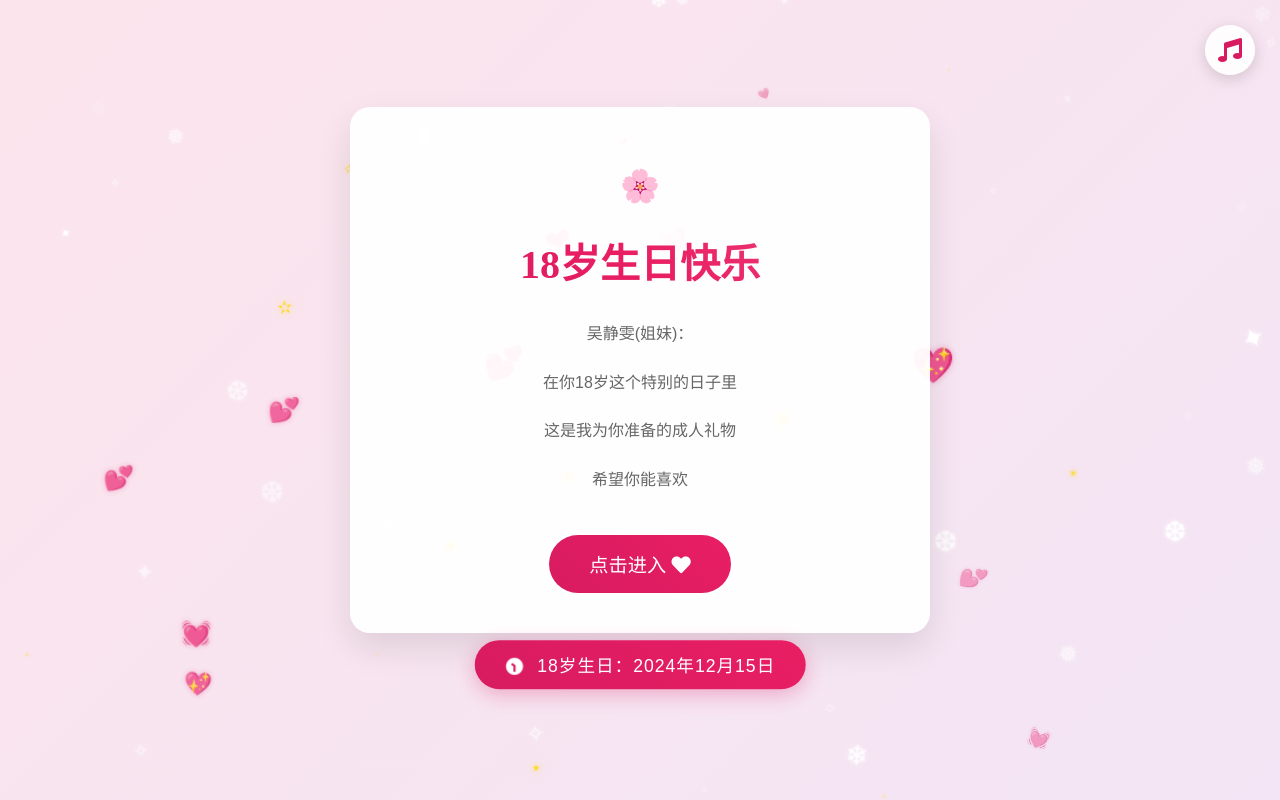
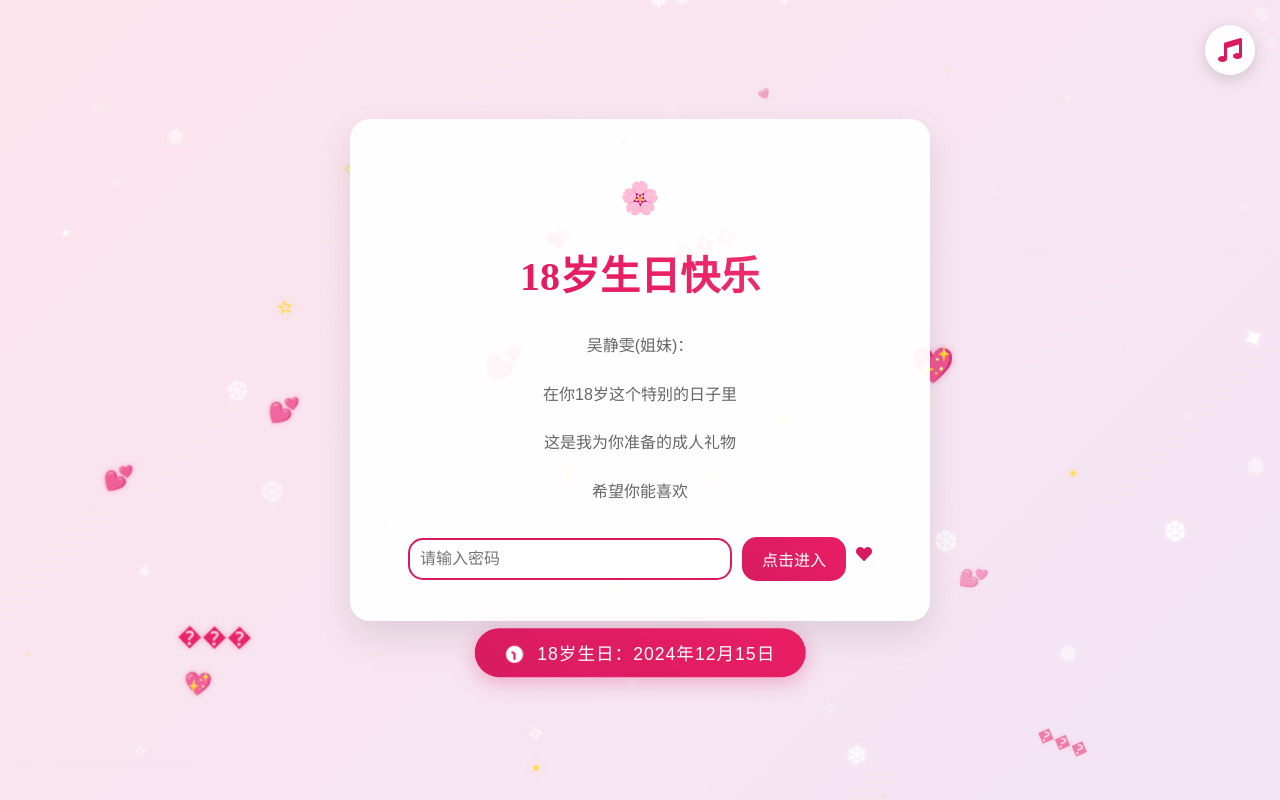
Before and after one commit to phr87310/shengrikuaile.github.io, a plain HTML site: page index.html in a window 1280 px wide. Drawn offline with Linux system fonts and the light colour scheme.

Commit message:
Update index.html

```diff
--- a/index.html
+++ b/index.html
@@ -218,6 +218,57 @@
             from { transform: rotate(0deg); }
             to { transform: rotate(360deg); }
         }
+
+        .password-input {
+            padding: 10px;
+            border: 2px solid #d81b60;
+            border-radius: 15px;
+            font-size: 1em;
+            margin-top: 10px;
+            width: 80%;
+            max-width: 300px;
+            outline: none;
+            transition: border-color 0.3s;
+        }
+
+        .password-input:focus {
+            border-color: #e91e63;
+        }
+
+        .submit-btn {
+            padding: 10px 20px;
+            background: linear-gradient(45deg, #d81b60, #e91e63);
+            color: white;
+            border: none;
+            border-radius: 15px;
+            font-size: 1em;
+            cursor: pointer;
+            margin-top: 10px;
+            transition: background 0.3s;
+        }
+
+        .submit-btn:hover {
+            background: linear-gradient(45deg, #e91e63, #d81b60);
+        }
+
+        .input-container {
+            display: flex;
+            justify-content: center;
+            align-items: center;
+            margin-top: 10px;
+        }
+
+        .password-input {
+            margin-right: 10px; /* 添加右边距以分隔输入框和按钮 */
+        }
+
+        .alert-message {
+            color: #4CAF50; /* 绿色 */
+            font-size: 1.2em;
+            margin-top: 10px;
+            text-align: center;
+            display: none; /* 默认隐藏 */
+        }
     </style>
 </head>
 <body>
@@ -240,7 +291,31 @@
         <p class="welcome-text">在你18岁这个特别的日子里</p>
         <p class="welcome-text">这是我为你准备的成人礼物</p>
         <p class="welcome-text">希望你能喜欢</p>
-        <a href="welcome.html" class="enter-btn">点击进入 <i class="fas fa-heart"></i></a>
+        <div class="input-container">
+            <input type="password" id="password" placeholder="请输入密码" class="password-input" />
+            <button onclick="checkPassword()" class="submit-btn">点击进入</button>
+            <i class="fas fa-heart" style="color: #d81b60; margin-left: 10px;"></i>
+        </div>
+        <div class="alert-message" id="alertMessage"></div>
+        <script>
+            function checkPassword() {
+                const passwordInput = document.getElementById('password').value;
+                const alertMessage = document.getElementById('alertMessage');
+
+                if (passwordInput === '1215') {
+                    alertMessage.textContent = '密码正确！';
+                    alertMessage.style.display = 'block'; // 显示提示信息
+                    alertMessage.style.color = '#4CAF50'; // 设置颜色
+                    setTimeout(() => {
+                        window.location.href = 'welcome.html'; // 密码正确后跳转到 welcome.html
+                    }, 1000); // 1秒后跳转
+                } else {
+                    alertMessage.textContent = '密码错误，请重试。';
+                    alertMessage.style.display = 'block'; // 显示提示信息
+                    alertMessage.style.color = '#f44336'; // 设置颜色为红色
+                }
+            }
+        </script>
         <div class="birthday-date">
             <i class="fas fa-clock"></i>
             18岁生日：2024年12月15日
@@ -275,10 +350,10 @@
             isPlaying = !isPlaying;
         }
 
-        // 页面加载完成后初始化音乐
+        // 页面加载完成后始化音乐
         document.addEventListener('DOMContentLoaded', initMusic);
 
-        // 初始化屏幕填充
+        // 初始化幕填充
         function initializeScreen() {
             const screenHeight = window.innerHeight;
             const screenWidth = window.innerWidth;
@@ -301,7 +376,7 @@
             for (let i = 0; i < 20; i++) {
                 const heart = document.createElement('div');
                 heart.className = 'heart';
-                heart.textContent = ['❤', '💖', '💗', '💓', '💕'][Math.floor(Math.random() * 5)];
+                heart.textContent = ['❤', '💖', '💗', '���', '💕'][Math.floor(Math.random() * 5)];
                 heart.style.left = Math.random() * screenWidth + 'px';
                 heart.style.top = -50 + Math.random() * screenHeight + 'px';
                 heart.style.fontSize = (Math.random() * 20 + 20) + 'px';
```
